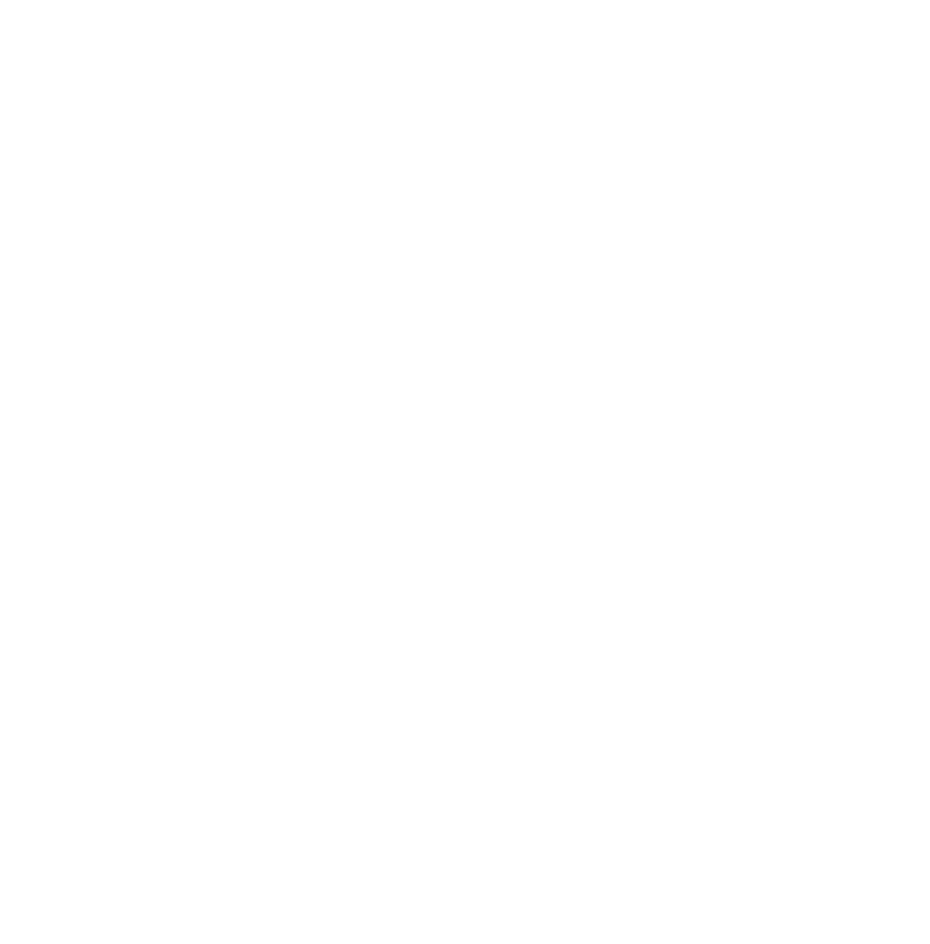
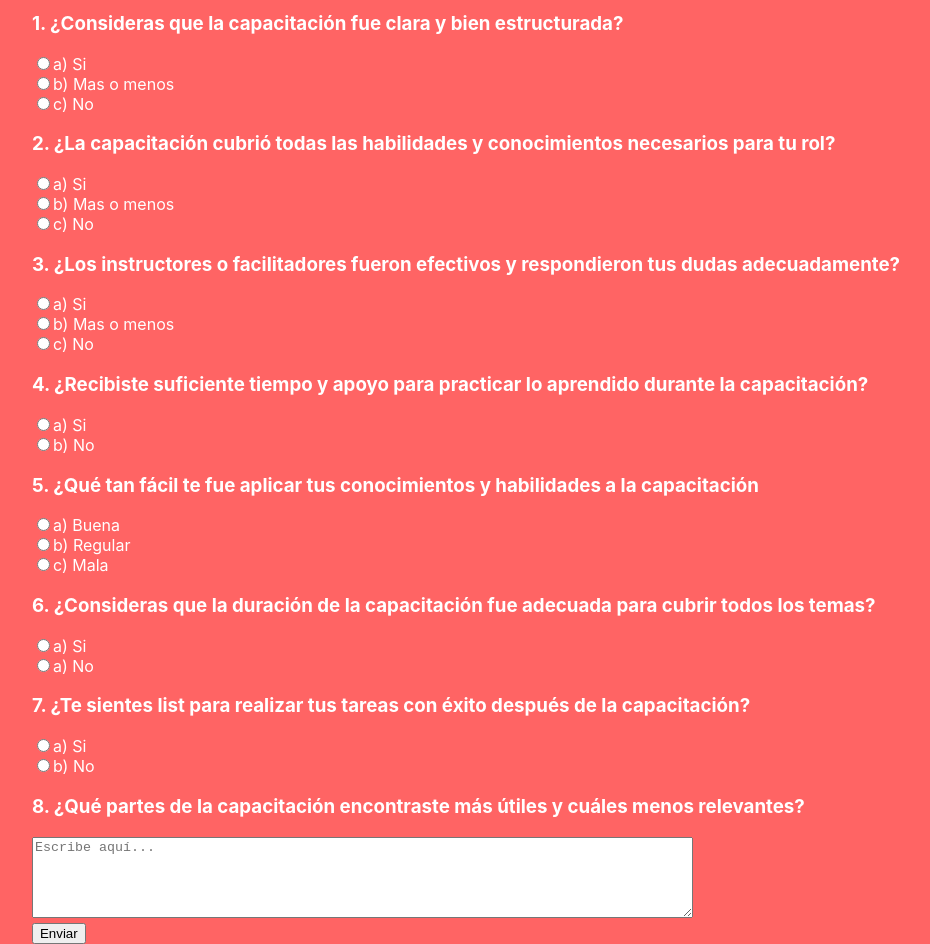
Before and after one commit to ManuelGodel07/colektia, a React (Create React App) app: page /Training in a window 1280 px wide. Shown: the part 180-1124 px from the top of the page, without its empty margins (174-1104 px from the left). Before the commit the page ends 800 px from the top, so only its background shows below. Built offline with nearby package versions, Linux system fonts and the light colour scheme.

Commit message:
seventh commit

```diff
--- /dev/null
+++ b/src/assets/trainQuestions.js
@@ -0,0 +1,57 @@
+export const trainSet = [
+    {
+        questionText: "¿Consideras que la capacitación fue clara y bien estructurada?",
+        name: "1",
+        options: [
+            { choice: "a) Si", radioValue: "q1-a", selected: false },
+            { choice: "b) Mas o menos", radioValue: "q1-a", selected: false },
+            { choice: "c) No", radioValue: "q1-a", selected: false }
+        ]
+    },
+    {
+    questionText: "¿La capacitación cubrió todas las habilidades y conocimientos necesarios para tu rol?",
+    name: "2",
+    options: [
+        { choice: "a) Si", radioValue: "q2-a", selected: false },
+        { choice: "b) Mas o menos", radioValue: "q2-b", selected: false },
+        { choice: "c) No", radioValue: "q2-c", selected: false } ]
+    },
+    {
+    questionText: "¿Los instructores o facilitadores fueron efectivos y respondieron tus dudas adecuadamente?",
+    name: "3",
+    options: [
+        { choice: "a) Si", radioValue: "q3-a", selected: false },
+        { choice: "b) Mas o menos", radioValue: "q3-b", selected: false },
+        { choice: "c) No", radioValue: "q3-c", selected: false }]
+    },
+    {
+    questionText: "¿Recibiste suficiente tiempo y apoyo para practicar lo aprendido durante la capacitación?",
+    name: "4",
+    options: [
+        { choice: "a) Si", radioValue: "q4-a", selected: false },
+        { choice: "b) No", radioValue: "q4-b", selected: false }
+    ]
+    },
+    {
+        questionText: "¿Qué tan fácil te fue aplicar tus conocimientos y habilidades a la capacitación",
+        name: "5",
+        options: [
+            { choice: "a) Buena", radioValue: "q5-a", selected: false },
+            { choice: "b) Regular", radioValue: "q5-b", selected: false },
+            { choice: "c) Mala", radioValue: "q5-c", selected: false }]
+    },
+    {
+        questionText: "¿Consideras que la duración de la capacitación fue adecuada para cubrir todos los temas?",
+        name: "6",
+        options: [
+            { choice: "a) Si", radioValue: "q6-a", selected: false },
+            { choice: "a) No", radioValue: "q6-b", selected: false }]
+    },
+    {
+        questionText: "¿Te sientes list para realizar tus tareas con éxito después de la capacitación?",
+        name: "7",
+        options: [
+            { choice: "a) Si", radioValue: "q7-a", selected: false },
+            { choice: "b) No", radioValue: "q7-b", selected: false } ]
+    }
+];
--- a/src/screens/Training.js
+++ b/src/screens/Training.js
@@ -1,9 +1,140 @@
-import React from 'react'
+import { useState } from "react";
+import { collection, addDoc } from "firebase/firestore";
+import { db } from "../config/firestore";
+import { trainSet } from "../assets/trainQuestions";
+
 
 const Training = () => {
-  return (
-    <div>Training</div>
-  )
+const [name, setName] = useState('');
+const [questions, setQuestions] = useState(trainSet);
+const [selectedValues, setSelectedValues] = useState({});
+const [selectedOption, setSelectedOption] = useState("");
+const [salida, setSalida] = useState("");
+
+
+const handleChange = (event, questionName) => {
+    const target = event.target;
+    const newValue = event.target.getAttribute('data-value2');
+    console.log('new:', newValue)
+    const selectedQuestion = questions.find((question) => question.name === target.name);
+
+    const selectedOption = selectedQuestion.options.find((opt) => opt.radioValue === target.value);
+
+    setSelectedValues((prevValues) => ({
+    ...prevValues,
+    [questionName]: newValue,
+    }));
+    console.log(`Pregunta: ${questionName}, Valor seleccionado: ${selectedOption}`);
+    const nextState = questions.map((question) => {
+    if (question.name !== target.name) {
+        return question;
+    }
+
+    return {
+        ...question,
+        options: question.options.map((opt) => {
+        const checked = opt.radioValue === target.value;
+        return {
+            ...opt,
+            selected: checked,
+        };
+        }),
+        currentAnswer: target.value,
+    };
+    });
+    setQuestions(nextState);
+};
+const handleInputText = (event,actualizador) => {
+    const newValue = event.target.value;
+    actualizador((prevValues) => ({
+    ...prevValues,
+    'Salida': newValue,
+    }));
+};
+
+const handleName =(e)=>{
+    const myName = e.target.value;
+    setName(myName)
+    setSelectedValues((prevValues) => ({
+        ...prevValues,
+        'Name': myName,
+    }));
+}
+
+const saveInfo= async()=>{
+    const clavesEsperadas = [ '3','4','5','6', '7', '8', '9', '10', '11', '12', '13', '14', '15', '16', '17', '18', '19', '20', '21', '22'];
+
+    const clavesFaltantes = clavesEsperadas.filter(clave =>
+    !selectedValues.hasOwnProperty(clave) || selectedValues[clave] === undefined || selectedValues[clave] === ''
+    );
+
+    if (clavesFaltantes.length > 0) {
+    console.log(selectedValues);
+    alert(`Faltan las siguientes respuestas: ${clavesFaltantes.join(', ')}`);
+    } else {
+    console.log(selectedValues);
+        try {
+        await addDoc(collection(db,'employees'),{
+        ...selectedValues
+        })
+        console.log('-',selectedValues)
+        setSelectedValues({})
+        } catch (error) {
+            console.log(error)
+        }
+    alert('Todas las respuestas están presentes.');
+    }
+}
+
+return (
+    <div className="App-main">
+    <div className="Header-container">
+        <h1 >Encuesta de satisfacción</h1>
+        <h2>¡Tu opinión cuenta! Ayúdanos a mejorar.</h2>
+        <h3>Responde nuestra encuesta de satisfacción y ayúdanos a identificar áreas de mejora en la empresa</h3>
+    </div>
+    <section>
+        <label>Escribe tu nombre completo:
+        <input type="text" value={name} onChange={(event)=>handleName(event)}/>
+        </label>
+        {questions.map((question, idx) => (
+        <div key={`group-${idx}`}>
+            <h3>
+            {idx + 1}. {question.questionText}
+            </h3>
+            {question.options.map((option, idx) => {
+            return (
+                <div key={`option-${idx}`}>
+                <input
+                    type="radio"
+                    name={question.name}
+                    value={option.radioValue}
+                    data-value2={option.choice}
+                    checked={option.selected}
+                    onChange={(event) => handleChange(event, question.name)}
+                />
+                {option.choice}
+                </div>
+            );
+            })}
+        </div>
+        ))}
+        <div>
+            <h3>8. ¿Qué partes de la capacitación encontraste más útiles y cuáles menos relevantes?</h3>
+            <textarea
+            value={salida.Salida}
+            onChange={(event) => handleInputText(event, setSelectedValues)}
+            rows="5"
+            cols="80"
+            placeholder="Escribe aquí..."
+            />
+        </div>
+        <div>
+        <button className="sendInfo" onClick={saveInfo} >Enviar</button>
+        </div>
+    </section>
+    </div>
+);
 }
 
 export default Training;
```
